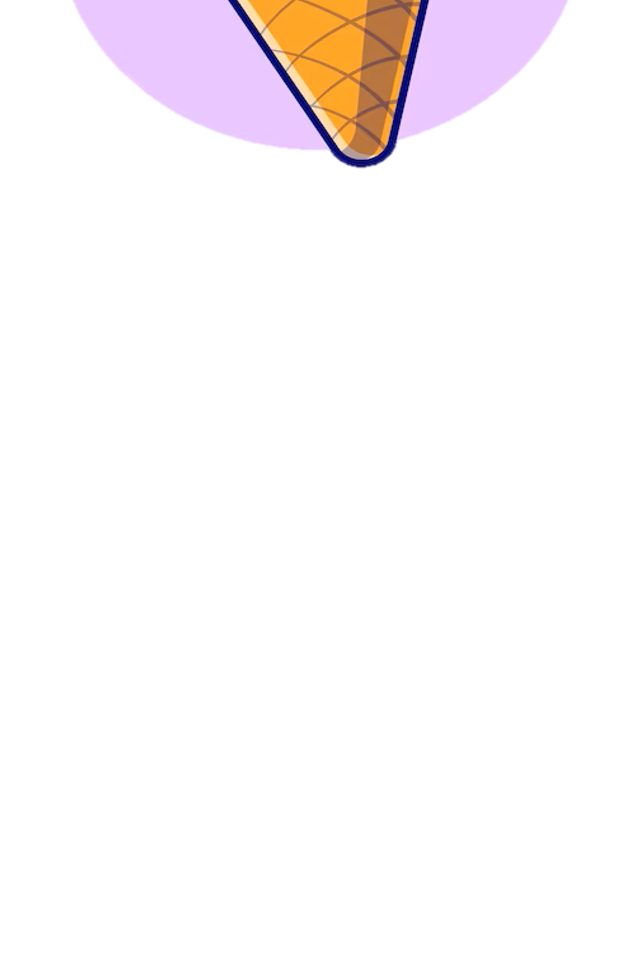
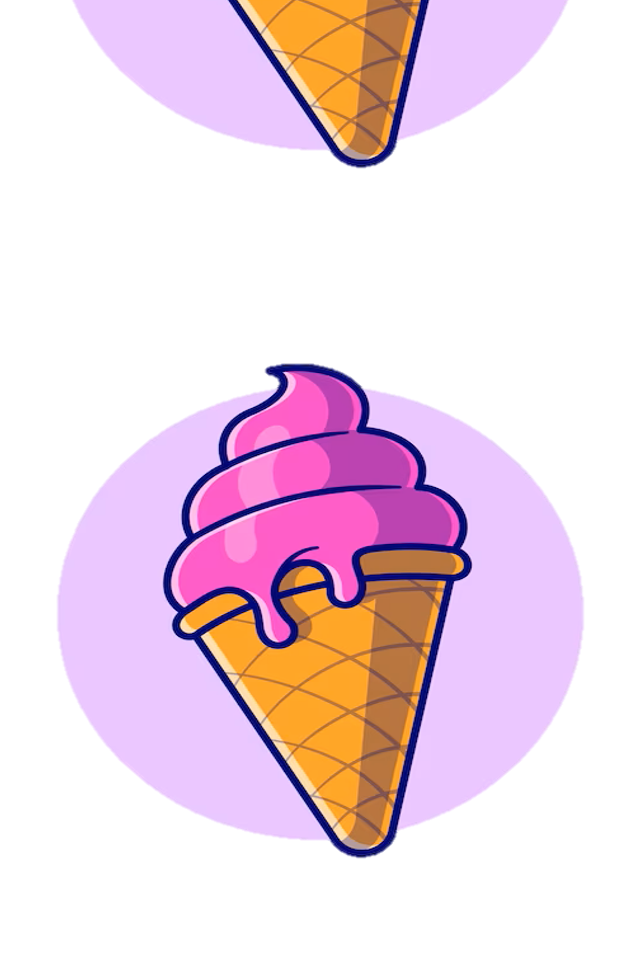
Before and after one commit to Cynthiag3/Test1, a plain HTML site: page index.html in a window 1280 px wide. Shown: the part 500-1459 px from the top of the page, without its empty margins (85-725 px from the left). Before the commit the page ends 800 px from the top, so only its background shows below. Drawn offline with Linux system fonts and the light colour scheme.

Commit message:
se agrego 2 imagen

```diff
--- a/index.html
+++ b/index.html
@@ -10,5 +10,7 @@
 <h1>titulo principal</h1>
 
 <img src="ice.png" alt="cono">
+
+<img src="ice.png" alt="">
 </body>
 </html>
```
